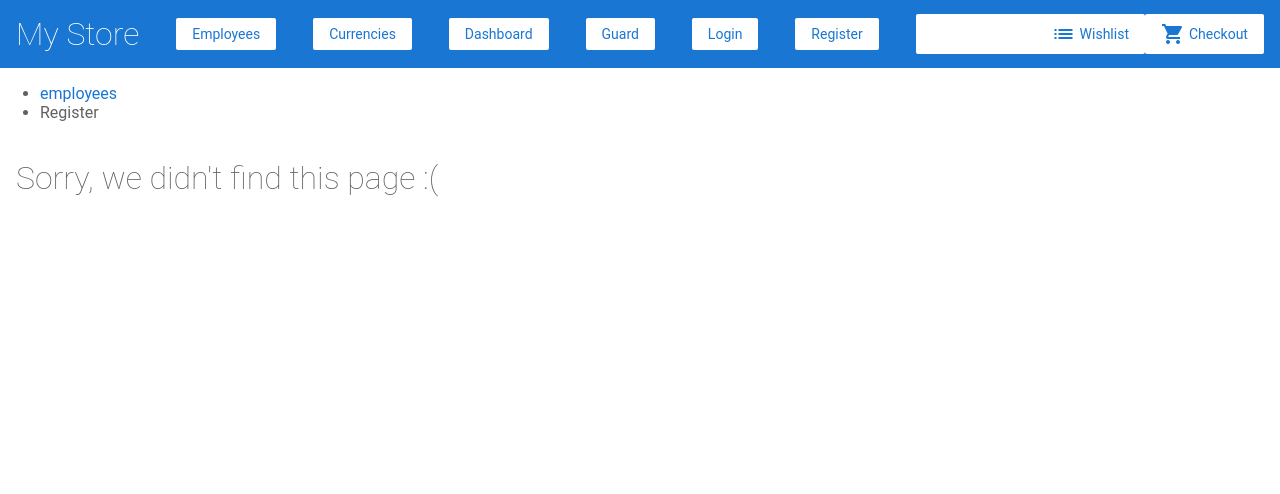
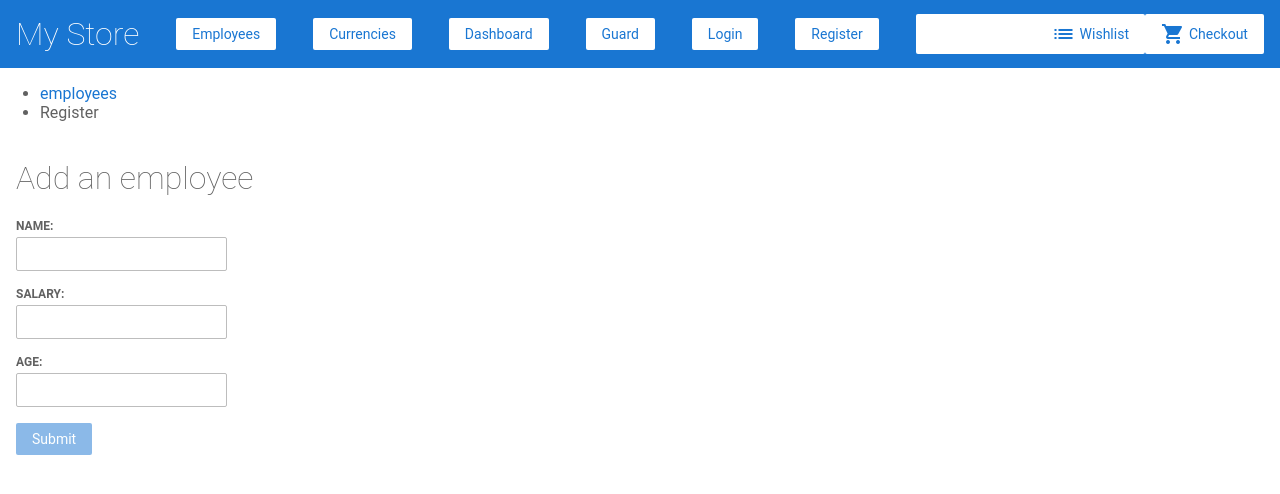
Before and after one commit to slonsu/Angular-tutorial-first, an Angular app: page /employees/register in a window 1280 px wide. Before the commit this address led to /error. Shown: the top 494 px of the page. Built offline with nearby package versions, Linux system fonts and the light colour scheme.

Commit message:
feat(7-http-client): Finish task 1

```diff
--- a/src/app/app.module.ts
+++ b/src/app/app.module.ts
@@ -27,6 +27,7 @@ import { RegisterComponent } from './register/register.component';
 import { UserComponent } from './user/user.component';
 import { UserGuard } from './user.guard';
 import { EmployeesComponent } from './employees/employees.component';
+import { EmployeeRegisterComponent } from './employee-register/employee-register.component';
 
 @NgModule({
   declarations: [
@@ -49,7 +50,8 @@ import { EmployeesComponent } from './employees/employees.component';
     LoginComponent,
     RegisterComponent,
     UserComponent,
-    EmployeesComponent
+    EmployeesComponent,
+    EmployeeRegisterComponent
   ],
   imports: [
     BrowserModule,
@@ -72,6 +74,7 @@ import { EmployeesComponent } from './employees/employees.component';
       {path: 'register', data: {name: 'Register'}, component: RegisterComponent},
       {path: 'user', data: {name: 'Users'}, component: UserComponent, canActivate: [UserGuard]},
       {path: 'employees', data: {name: 'employees'}, component: EmployeesComponent},
+      {path: 'employees/register', data: {name: 'register'}, component: EmployeeRegisterComponent},
       {path: '**', redirectTo: 'error'}
     ]),
     ReactiveFormsModule,
--- /dev/null
+++ b/src/app/employee-register/employee-register.component.html
@@ -0,0 +1,18 @@
+<h1>Add an employee</h1>
+
+<form [formGroup]="registerForm" (ngSubmit)="onSubmit(registerForm.value)">
+    <div>
+        <label for="name">Name:</label>
+        <input type="text" formControlName="name" required>
+    </div>
+    <div>
+        <label for="salary">Salary:</label>
+        <input type="text" formControlName="salary" required>
+    </div>
+    <div>
+        <label for="age">Age:</label>
+        <input type="text" formControlName="age" required>
+    </div>
+
+    <button class="button" type="submit" [disabled]="registerForm.status ==='INVALID'">Submit</button>
+</form>
--- /dev/null
+++ b/src/app/employee-register/employee-register.component.ts
@@ -0,0 +1,29 @@
+import { Component, OnInit } from '@angular/core';
+import { FormBuilder } from '@angular/forms';
+import { EmployeesService } from '../employees.service';
+
+@Component({
+  selector: 'app-employee-register',
+  templateUrl: './employee-register.component.html',
+  styleUrls: ['./employee-register.component.scss']
+})
+export class EmployeeRegisterComponent implements OnInit {
+
+  registerForm;
+
+  constructor(private formBuilder: FormBuilder, private employeesService: EmployeesService) {
+    this.registerForm = formBuilder.group({
+      name: '',
+      salary: '',
+      age: '',
+    });
+  }
+
+  ngOnInit() {
+  }
+
+  onSubmit(value) {
+    this.employeesService.addEmployees(value).subscribe(value => console.log(value));
+    this.registerForm.reset();
+  }
+}
--- a/src/app/employees.service.ts
+++ b/src/app/employees.service.ts
@@ -1,7 +1,8 @@
 import { Injectable } from '@angular/core';
-import { HttpClient } from '@angular/common/http';
-import { map } from 'rxjs/operators';
+import { HttpClient, HttpErrorResponse } from '@angular/common/http';
+import { map, catchError } from 'rxjs/operators';
 import { ValueConverter } from '@angular/compiler/src/render3/view/template';
+import { throwError } from 'rxjs';
 
 interface IEmployee {
   id: string;
@@ -34,4 +35,23 @@ export class EmployeesService {
         });
       }));
   }
+
+  addEmployees(value) {
+    const url = `${this.host}/create`;
+    return this.http
+      .post(url, value)
+      .pipe(catchError(this.handleError));
+  }
+
+  private handleError(error: HttpErrorResponse) {
+    if (error.error instanceof ErrorEvent) {
+      console.log('An error has accured: ', error.error.message);
+    } else {
+      console.error(`Backend returned code: ${error.status}, ` +
+      `body was: ${error.error}`);
+    }
+    alert('Error code: ' + error.status);
+
+    return throwError('Something bad happened, please try again later.');
+  }
 }
--- a/src/app/employees/employees.component.html
+++ b/src/app/employees/employees.component.html
@@ -1,4 +1,8 @@
 <h1>Employees</h1>
+
+<a routerLink="/employees/register" class="button fancy-button">
+    Register
+</a>
 
 <table>
     <thead>
```
Also changed, not shown: src/app/employee-register/employee-register.component.scss (added).
